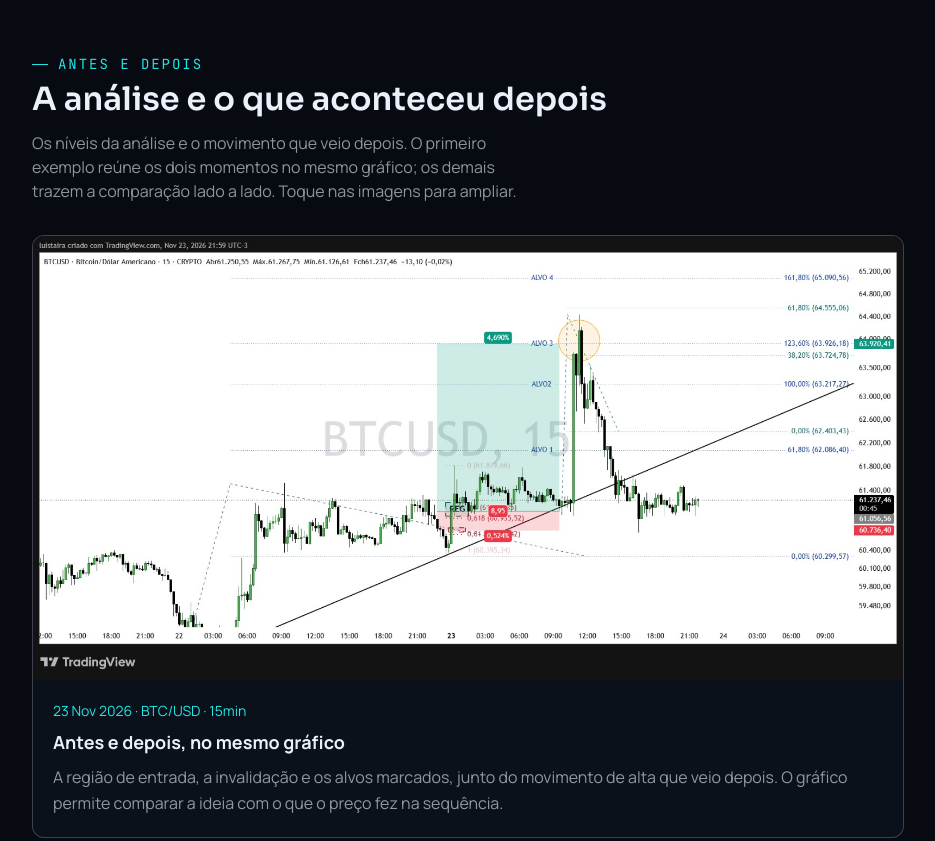
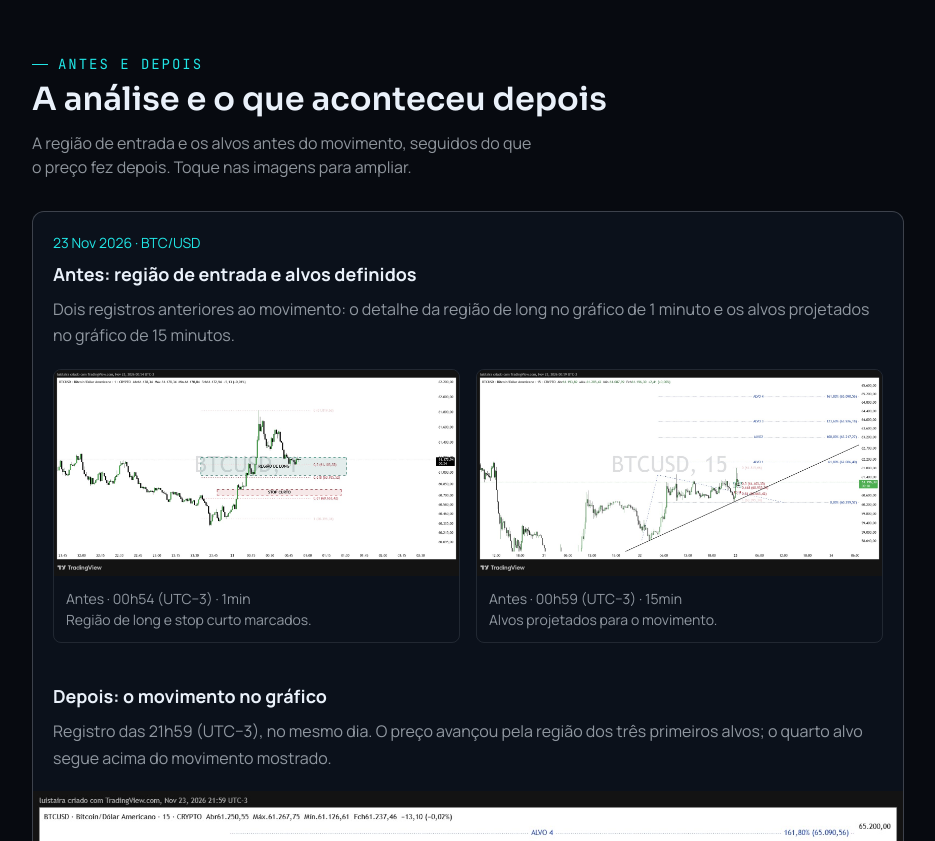
Before and after one commit to tairaluis/tairatrader, a plain HTML site: page sala-btc/index.html in a window 1280 px wide. Shown: the part 2340-3181 px from the top of the page, without its empty margins (172-1107 px from the left). Drawn offline with Linux system fonts and the light colour scheme.

Commit message:
Inclui prints anteriores na sequencia BTC de 23 de novembro

```diff
--- a/sala-btc/index.html
+++ b/sala-btc/index.html
@@ -515,6 +515,10 @@
   .example-date{display:block;color:var(--gold);margin-bottom:8px;font-size:14px;}
   .example-caption .lvl{margin-top:8px;font-size:14px;}
   .example-gallery{display:grid;gap:24px;}
+  .comparison-before{display:grid;grid-template-columns:repeat(2,minmax(0,1fr));gap:16px;padding:0 20px 20px;}
+  .comparison-before figure{margin:0;min-width:0;border:1px solid var(--line);border-radius:8px;overflow:hidden;}
+  .comparison-before figcaption{padding:12px;font-size:14px;color:var(--text-dim);}
+  @media(max-width:600px){.comparison-before{grid-template-columns:1fr;padding-inline:16px;}}
   .chart-example,.section-cta{margin-top:28px;}
   .bonus-grid article{padding:24px;border:1px solid var(--line-strong);background:var(--ink-2);border-radius:12px;}
   .eyebrow,.stamp,.proto,.fine{font-size:14px;}
@@ -586,9 +590,17 @@
 </div></section>
 <section id="antes-depois"><div class="wrap">
   <div class="eyebrow">Antes e depois</div><h2>A análise e o que aconteceu depois</h2>
-  <p class="section-lead">Os níveis da análise e o movimento que veio depois. O primeiro exemplo reúne os dois momentos no mesmo gráfico; os demais trazem a comparação lado a lado. Toque nas imagens para ampliar.</p>
+  <p class="section-lead">A região de entrada e os alvos antes do movimento, seguidos do que o preço fez depois. Toque nas imagens para ampliar.</p>
   <div class="example-gallery">
-    <figure class="example-card"><a href="images/exemplo-btc-23nov.png" target="_blank" rel="noopener noreferrer" aria-label="Ampliar antes e depois de Bitcoin de 23 de novembro"><img src="images/exemplo-btc-23nov.png" alt="Antes e depois no mesmo gráfico BTCUSD de 15 minutos: região de entrada, invalidação e alvos marcados, com o movimento posterior visível em 23 de novembro de 2026" width="1600" height="817" loading="lazy"></a><figcaption class="example-caption"><span class="example-date">23 Nov 2026 · BTC/USD · 15min</span><h3>Antes e depois, no mesmo gráfico</h3><p>A região de entrada, a invalidação e os alvos marcados, junto do movimento de alta que veio depois. O gráfico permite comparar a ideia com o que o preço fez na sequência.</p></figcaption></figure>
+    <article class="example-card" aria-label="Antes e depois da análise de 23 de novembro de 2026">
+      <div class="example-caption"><span class="example-date">23 Nov 2026 · BTC/USD</span><h3>Antes: região de entrada e alvos definidos</h3><p>Dois registros anteriores ao movimento: o detalhe da região de long no gráfico de 1 minuto e os alvos projetados no gráfico de 15 minutos.</p></div>
+      <div class="comparison-before">
+        <figure><a href="images/antes-depois/23nov-antes-entrada-1m.png" target="_blank" rel="noopener noreferrer" aria-label="Ampliar antes: região de entrada no gráfico de um minuto"><img src="images/antes-depois/23nov-antes-entrada-1m.png" alt="Antes, 23 de novembro às 00h54 UTC-3: gráfico BTCUSD de um minuto com região de long e stop curto marcados" width="1600" height="817" loading="lazy"></a><figcaption>Antes · 00h54 (UTC−3) · 1min<br>Região de long e stop curto marcados.</figcaption></figure>
+        <figure><a href="images/antes-depois/23nov-antes-alvos-15m.png" target="_blank" rel="noopener noreferrer" aria-label="Ampliar antes: alvos no gráfico de quinze minutos"><img src="images/antes-depois/23nov-antes-alvos-15m.png" alt="Antes, 23 de novembro às 00h59 UTC-3: gráfico BTCUSD de quinze minutos com quatro alvos projetados antes da alta" width="1600" height="817" loading="lazy"></a><figcaption>Antes · 00h59 (UTC−3) · 15min<br>Alvos projetados para o movimento.</figcaption></figure>
+      </div>
+      <div class="example-caption"><h3>Depois: o movimento no gráfico</h3><p>Registro das 21h59 (UTC−3), no mesmo dia. O preço avançou pela região dos três primeiros alvos; o quarto alvo segue acima do movimento mostrado.</p></div>
+      <a href="images/exemplo-btc-23nov.png" target="_blank" rel="noopener noreferrer" aria-label="Ampliar depois: movimento de Bitcoin registrado às vinte e uma horas e cinquenta e nove minutos"><img src="images/exemplo-btc-23nov.png" alt="Depois, 23 de novembro às 21h59 UTC-3: gráfico BTCUSD de quinze minutos mostra a alta posterior em relação à região marcada e aos alvos projetados" width="1600" height="817" loading="lazy"></a>
+    </article>
     <figure class="example-card">
             <a href="images/antes-depois/01-14set.webp" target="_blank" rel="noopener noreferrer" aria-label="Ampliar comparação de antes e depois"><img src="images/antes-depois/01-14set.webp" alt="Antes e depois: análise de 14 Set · BTC/USD · 1h e o que o mercado fez em seguida" width="1536" height="831" loading="lazy"></a>
             <figcaption class="example-caption">
```
Also changed, not shown: sala-btc/images/antes-depois/23nov-antes-alvos-15m.png (added), sala-btc/images/antes-depois/23nov-antes-entrada-1m.png (added).
